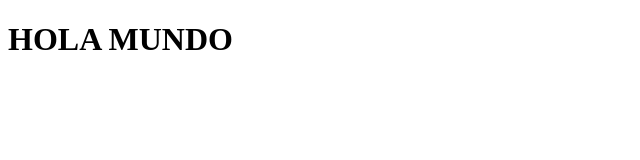
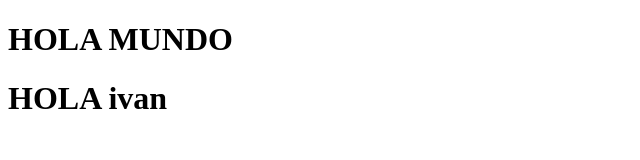
Before and after one commit to Ivan-dela-cruz/CLASE-GITHUB, a plain HTML site: page src/index.html in a window 1280 px wide. Shown: the whole page, without its empty margins (0-640 px from the left). Drawn offline with Linux system fonts and the light colour scheme.

Commit message:
add saludo in index

```diff
--- a/src/index.html
+++ b/src/index.html
@@ -7,5 +7,6 @@
 </head>
 <body>
     <h1> HOLA MUNDO </h1>
+    <h1> HOLA ivan </h1>
 </body>
 </html>
```
